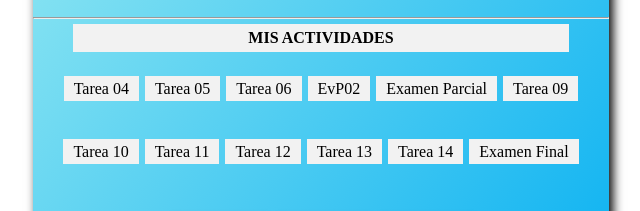
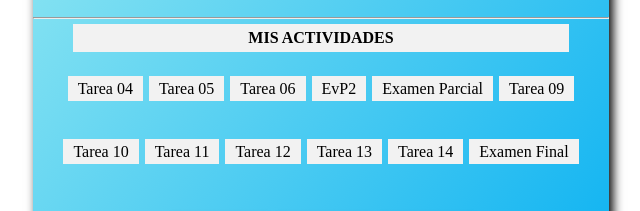
Before and after one commit to JuanDelgadoEspinoza/juandelgado.io, a plain HTML site: page index.html in a window 1280 px wide. Shown: the part 388-599 px from the top of the page, 319-959 px from the left. Drawn offline with Linux system fonts and the light colour scheme.

Commit message:
Update index.html

```diff
--- a/index.html
+++ b/index.html
@@ -26,7 +26,7 @@
                 <li><a href="/tarea04/index.html">Tarea 04</a></li>
                 <li><a href="/tarea05/index.html">Tarea 05</a></li>
                 <li><a href="/tarea06/index.html">Tarea 06</a></li>
-                <li><a href="/evp02/index.html">EvP02</a></li>
+                <li><a href="/evp02/index.html">EvP2</a></li>
                 <li><a href="/exp/index.html">Examen Parcial</a></li>
                 <li><a href="#">Tarea 09</a></li>
                 <li><a href="#">Tarea 10</a></li>
```
